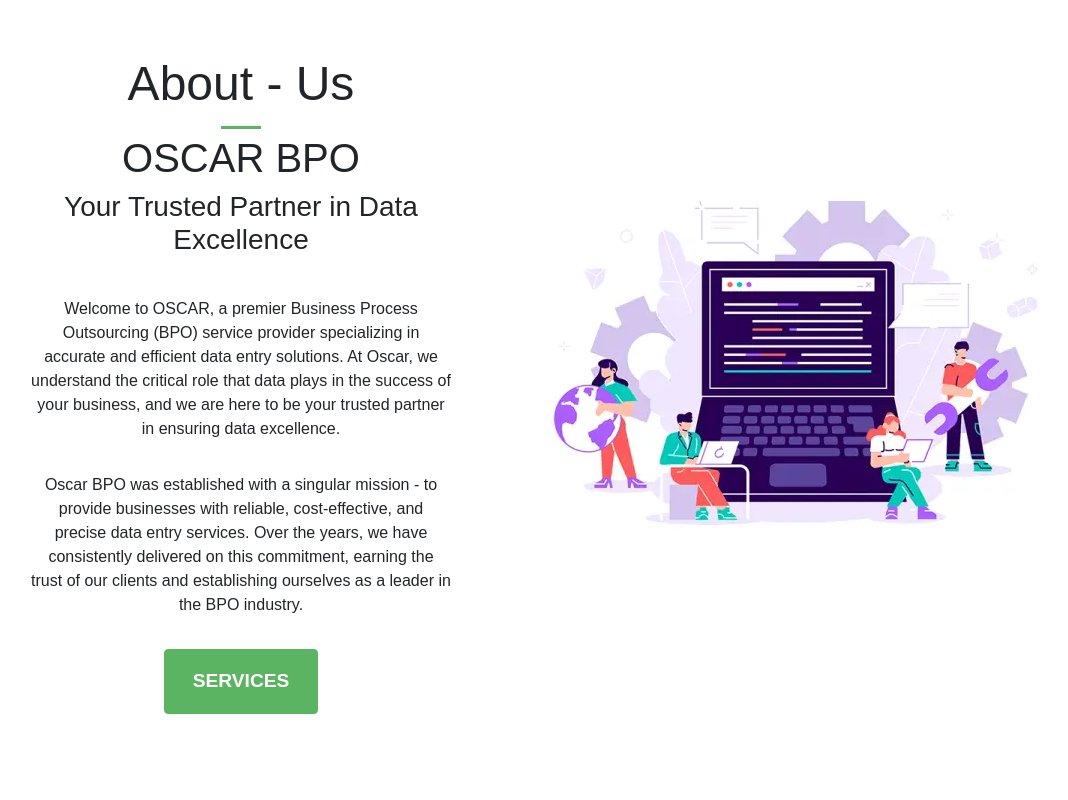
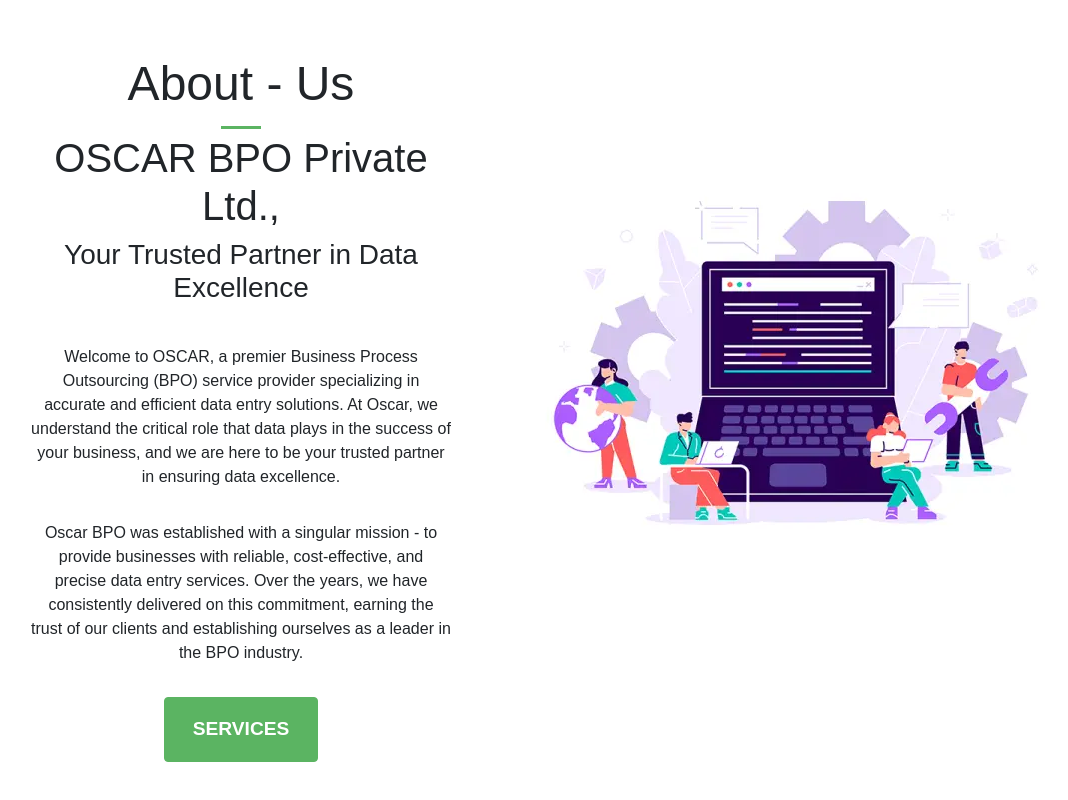
Before and after one commit to oscar-codecreater/oscarbpokvp, a React (Create React App) app in the folder one/: page / in a window 1280 px wide. Shown: the part 971-1771 px from the top of the page, without its empty margins (99-1167 px from the left). Built offline with nearby package versions, Linux system fonts and the light colour scheme.

Commit message:
heading changes in about us

```diff
--- a/one/src/About.js
+++ b/one/src/About.js
@@ -11,7 +11,7 @@
                 <div className='col-2'>
                     <h2>About - Us</h2>
                     <span className='line'></span>
-                    <h1>OSCAR BPO</h1><h3>Your Trusted Partner in Data Excellence</h3>
+                    <h1>OSCAR BPO Private Ltd., </h1><h3>Your Trusted Partner in Data Excellence</h3>
                     <p>Welcome to OSCAR, a premier Business Process Outsourcing (BPO) service provider specializing in accurate and efficient data entry solutions. At Oscar, we understand the critical role that data plays in the success of your business, and we are here to be your trusted partner in ensuring data excellence.</p>
                     <p>Oscar BPO was established with a singular mission - to provide businesses with reliable, cost-effective, and precise data entry services. Over the years, we have consistently delivered on this commitment, earning the trust of our clients and establishing ourselves as a leader in the BPO industry.</p>
                    <Link to="ser"><button className='button'>Services</button></Link>
```
